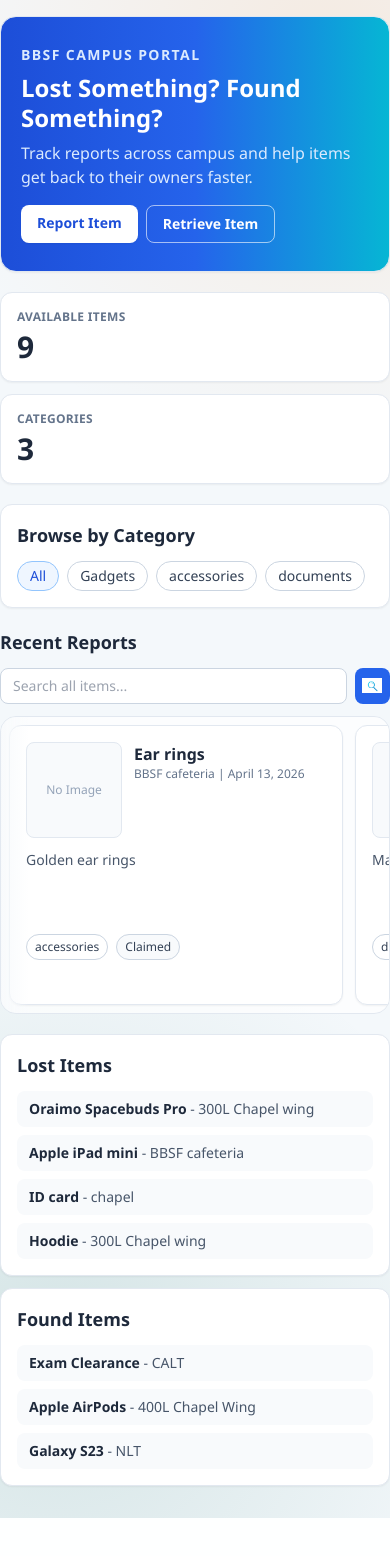
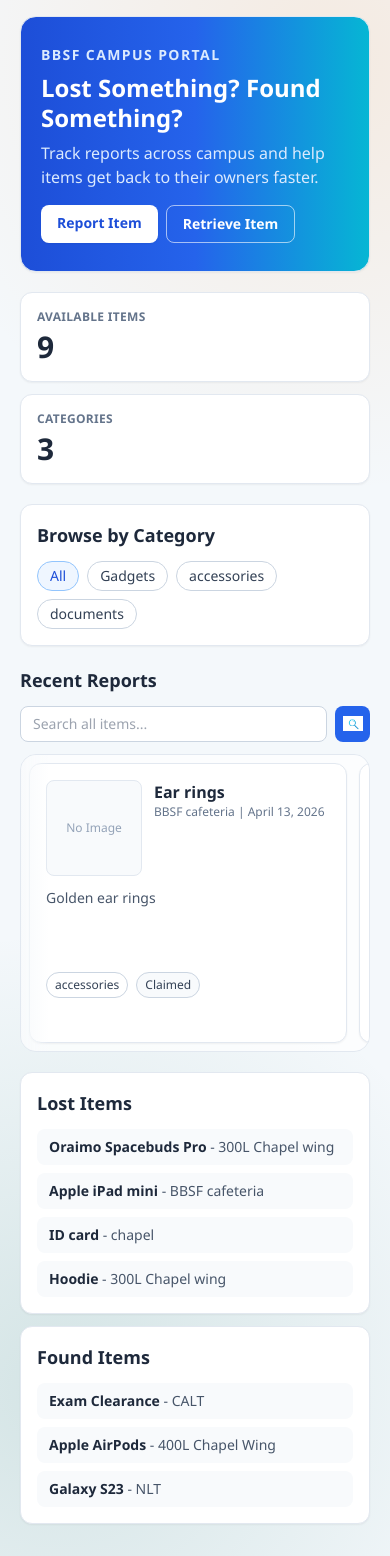
Before and after one commit to CodexTee1/Campus-Lost-and-Found-WebApp, a Django app: page / in a window 390 px wide. Shown: the part 102-1658 px from the top of the page. Before the commit the page ends 1620 px from the top, so only its background shows below. Run offline with Django 5.2, Linux system fonts and the light colour scheme; data comes from the database, SQL or seed files in the repository; some libraries are stand-ins or nearby versions.

Commit message:
mobile spacing try

```diff
--- a/core/templates/core/base.html
+++ b/core/templates/core/base.html
@@ -39,9 +39,11 @@
         }
 
         .container {
-            width: min(1000px, calc(100% - 2rem));
+            width: min(100%, 1000px);
             margin: 0 auto;
             min-width: 0;
+            padding-left: 1rem;
+            padding-right: 1rem;
         }
 
         nav {
@@ -324,7 +326,9 @@
 
         @media (max-width: 640px) {
             .container {
-                width: min(100% - 1.5rem, 1000px);
+                width: 100%;
+                padding-left: 1rem;
+                padding-right: 1rem;
             }
 
             main {
--- a/core/templates/core/index.html
+++ b/core/templates/core/index.html
@@ -4,7 +4,8 @@
 {% block title %}Welcome{% endblock %}
 
 {% block content %}
-<section class="mx-auto mb-5 max-w-5xl overflow-hidden rounded-2xl border border-slate-200 bg-gradient-to-r from-blue-700 via-blue-600 to-cyan-500 px-5 py-7 text-white shadow-sm sm:px-6 sm:py-8">
+<div class="mobile-page-stack">
+<section class="homepage-panel mx-auto mb-5 max-w-5xl overflow-hidden rounded-2xl border border-slate-200 bg-gradient-to-r from-blue-700 via-blue-600 to-cyan-500 px-5 py-7 text-white shadow-sm sm:px-6 sm:py-8">
     <div class="flex flex-wrap items-end justify-between gap-4">
         <div class="max-w-2xl">
             <p class="mb-2 text-sm font-semibold uppercase tracking-widest text-blue-100">BBSF Campus Portal</p>
@@ -22,7 +23,7 @@
     </div>
 </section>
 
-<section class="mx-auto mb-5 grid max-w-5xl gap-3 min-[520px]:grid-cols-2">
+<section class="homepage-panel mx-auto mb-5 grid max-w-5xl gap-3 min-[520px]:grid-cols-2">
     <article class="rounded-xl border border-slate-200 bg-white p-4 shadow-sm">
         <p class="text-xs font-semibold uppercase tracking-wide text-slate-500">Available Items</p>
         <p class="mt-1 text-3xl font-bold text-slate-800">{{ item_count }}</p>
@@ -33,7 +34,7 @@
     </article>
 </section>
 
-<section class="mx-auto mb-5 max-w-5xl rounded-xl border border-slate-200 bg-white p-4 shadow-sm">
+<section class="homepage-panel mx-auto mb-5 max-w-5xl rounded-xl border border-slate-200 bg-white p-4 shadow-sm">
     <h2 class="mb-3 text-lg font-semibold text-slate-800">Browse by Category</h2>
     <div class="flex flex-wrap gap-2">
         <a href="/" class="rounded-full border px-3 py-1 text-sm {% if not selected_category %}border-blue-300 bg-blue-50 text-blue-700{% else %}border-slate-300 text-slate-700{% endif %}">All</a>
@@ -47,7 +48,7 @@
     </div>
 </section>
 
-<section class="mx-auto mb-5 max-w-5xl">
+<section class="homepage-panel mx-auto mb-5 max-w-5xl">
     <div class="mb-3 flex flex-col gap-3 min-[560px]:flex-row min-[560px]:items-center min-[560px]:justify-between">
         <h2 class="text-lg font-semibold text-slate-800">Recent Reports</h2>
         <form method="get" class="flex w-full gap-2 min-[560px]:max-w-md">
@@ -64,7 +65,7 @@
     <div id="reports-slider" class="reports-scroller relative max-w-full overflow-x-auto rounded-2xl border border-slate-200 bg-white/70 p-2">
         <div class="flex w-max max-w-none gap-3">
             {% for item in recent_items %}
-            <article class="report-card w-[min(460px,calc(100vw-3.5rem))] min-h-[280px] rounded-xl border border-slate-200 bg-white p-4 shadow-sm sm:p-5">
+            <article class="report-card w-[min(460px,calc(100vw-4.5rem))] min-h-[280px] rounded-xl border border-slate-200 bg-white p-4 shadow-sm sm:p-5">
                 <div class="mb-3 flex items-start gap-3">
                     <div class="h-24 w-24 shrink-0 overflow-hidden rounded-lg border border-slate-200 bg-slate-50">
                         {% if item.image %}
@@ -95,6 +96,10 @@
     <style>
         #reports-slider {
             scrollbar-width: thin;
+        }
+
+        .mobile-page-stack {
+            width: 100%;
         }
 
         #reports-slider::-webkit-scrollbar {
@@ -138,6 +143,16 @@
         }
 
         @media (max-width: 640px) {
+            .homepage-panel {
+                width: calc(100% - 0.5rem);
+                margin-left: auto;
+                margin-right: auto;
+            }
+
+            #reports-slider {
+                width: 100%;
+            }
+
             .reports-scroller::before,
             .reports-scroller::after {
                 width: 28px;
@@ -179,7 +194,7 @@
     </script>
 </section>
 
-<section class="mx-auto grid max-w-5xl gap-3 md:grid-cols-2">
+<section class="homepage-panel mx-auto grid max-w-5xl gap-3 md:grid-cols-2">
     <article class="rounded-xl border border-slate-200 bg-white p-4 shadow-sm">
         <h2 class="mb-3 text-lg font-semibold text-slate-800">Lost Items</h2>
         <ul class="space-y-2 text-sm text-slate-600">
@@ -201,4 +216,5 @@
         </ul>
     </article>
 </section>
+</div>
 {% endblock %}
```
